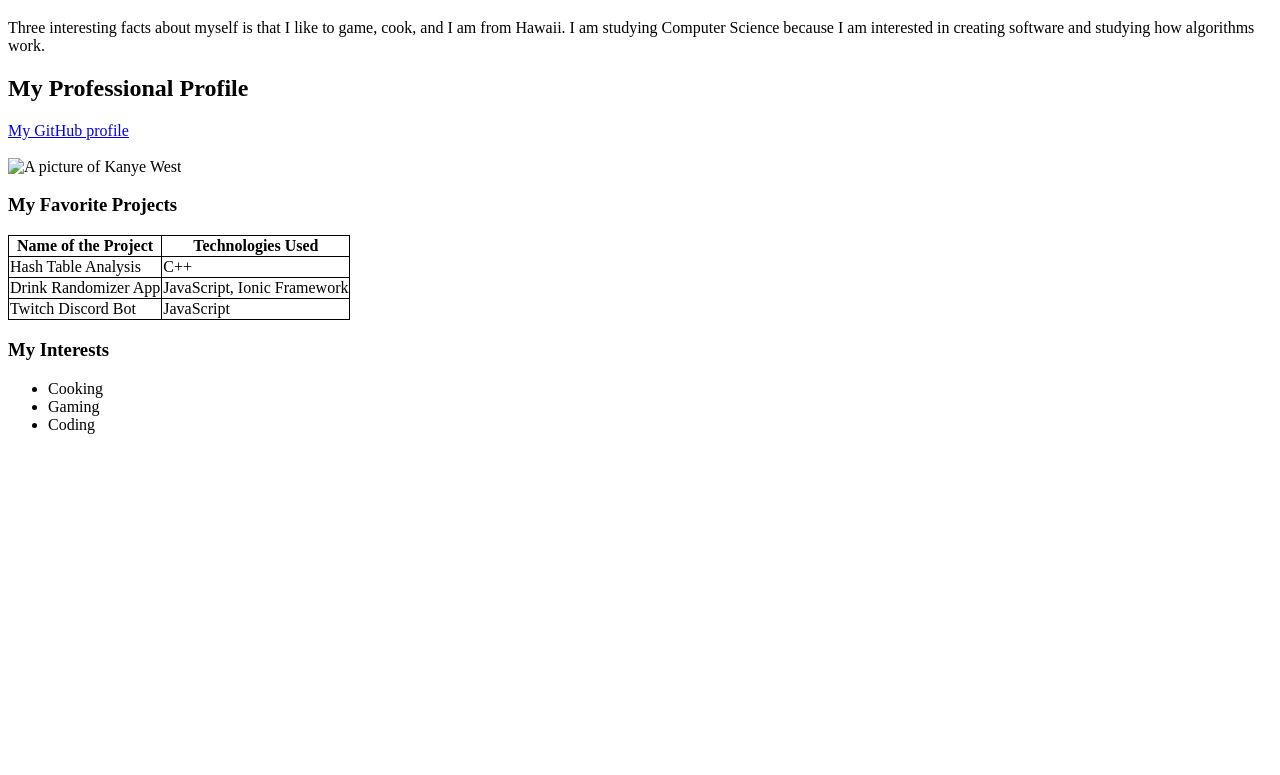
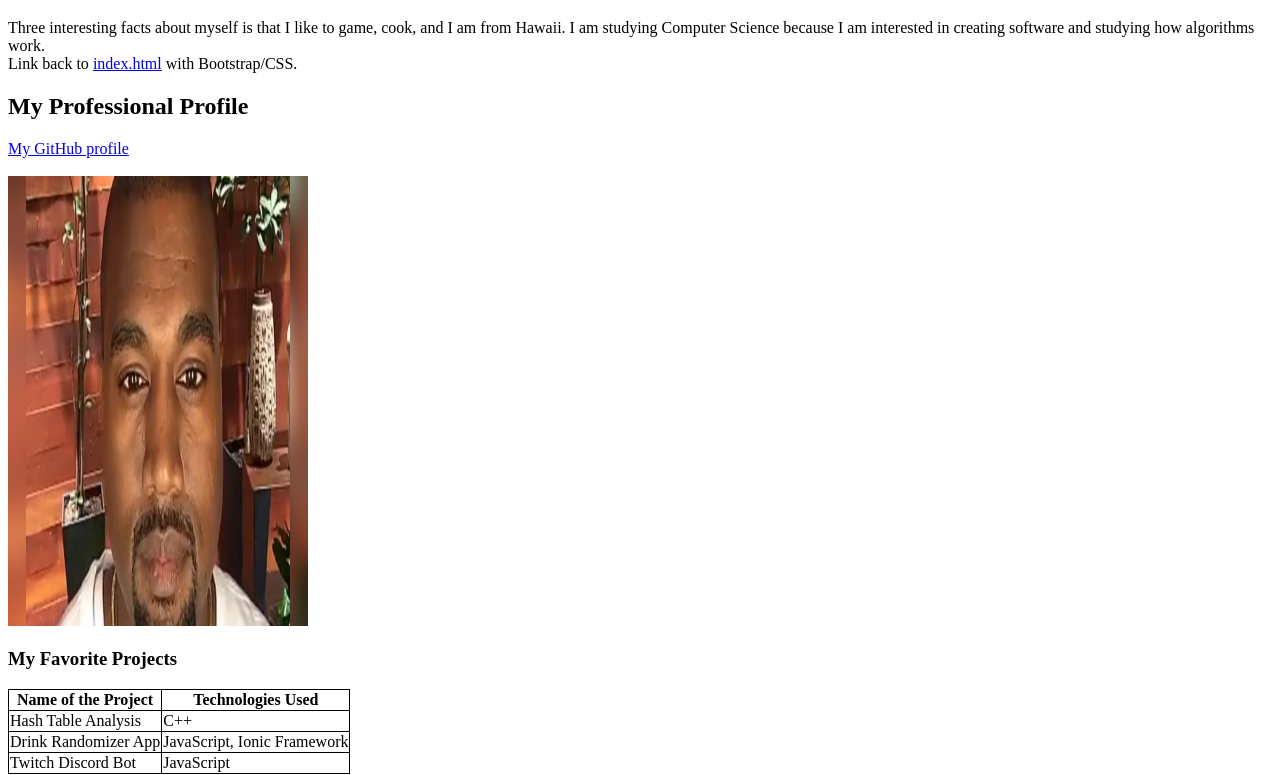
Before and after one commit to Mico-S/Mico-S.github.io, a plain HTML site: page other_pages/mypage.html in a window 1280 px wide. Shown: the part 61-836 px from the top of the page. Before the commit the page ends 800 px from the top, so only its background shows below. Drawn offline with Linux system fonts and the light colour scheme.

Commit message:
Added ability to access mypage.html

```diff
--- a/other_pages/mypage.html
+++ b/other_pages/mypage.html
@@ -1,3 +1,5 @@
+<!-- Micah Cook -->
+
 <!DOCTYPE html>
 <html>
   <head>
@@ -13,12 +15,14 @@
     <h1>Cook, Micah</h1>
     <p>Three interesting facts about myself is that I like to game, cook, and I am from Hawaii.
        I am studying Computer Science because I am interested in creating software and studying how algorithms work.
+       <br>
+       Link back to <a href="../index.html">index.html</a> with Bootstrap/CSS.
     </p>
     <h2>My Professional Profile</h2>
     <a href="https://github.com/Mico-S">My GitHub profile</a>
     <br>
     <br>
-    <img src="mr. kanye.jpg" alt="A picture of Kanye West" width="300px" height="450px">
+    <img src="../images/mr. kanye.jpg" alt="A picture of Kanye West" width="300px" height="450px">
     <h3>My Favorite Projects</h3>
     <table>
         <tr>
```
Also changed, not shown: index.html (+4 -0 lines), other_pages/form.html (+2 -0 lines), other_pages/projects.html (+2 -0 lines).
